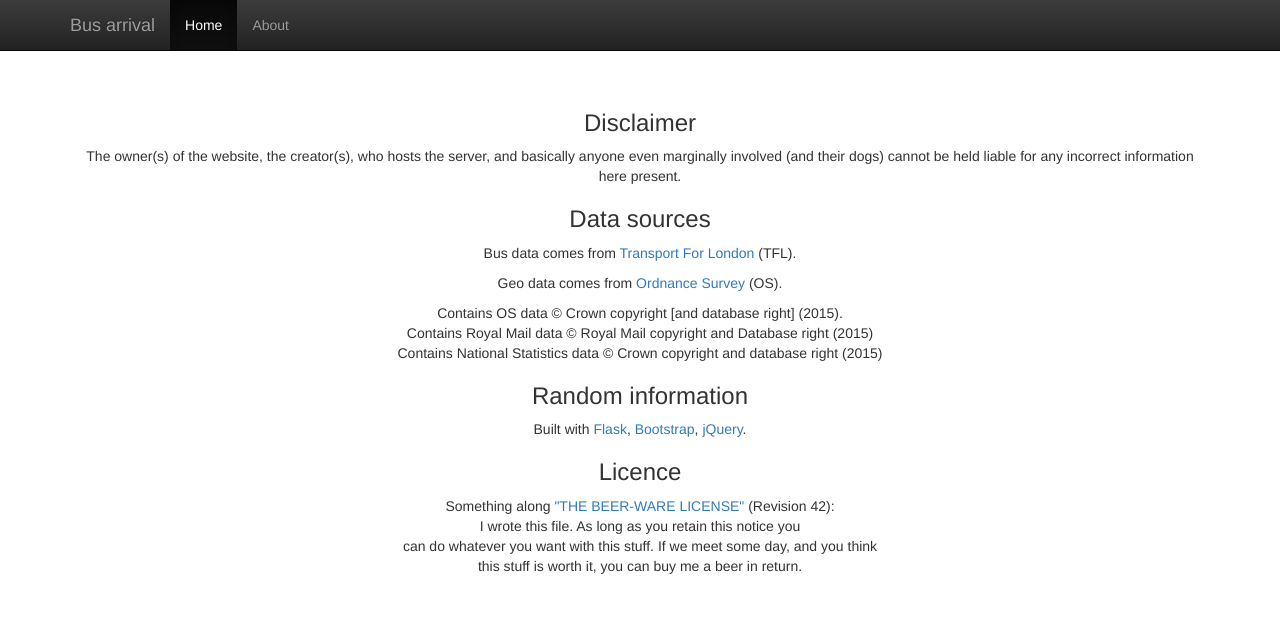
After one commit to cfax/tflbusarrival, a Flask app: template templates/about.html in a window 1280 px wide. The commit adds this page. Shown: the top 625 px of the page. Run offline with Flask 2, Linux system fonts and the light colour scheme; the template is opened without the code that fills it, so the values that code supplies are empty; some libraries are stand-ins or nearby versions.

Commit message:
Fix up common template and add about.html

```diff
--- /dev/null
+++ b/templates/about.html
@@ -0,0 +1,27 @@
+{% extends 'common.html' %}
+{% block content %}
+        <div class="main">
+            <div id="maindiv">
+                <h3>Disclaimer</h3>
+                <p> The owner(s) of the website, the creator(s), who hosts the server, and basically anyone
+                    even marginally involved (and their dogs) cannot be held liable for any incorrect information
+                    here present.</p>
+                <h3>Data sources</h3>
+                <p> Bus data comes from <a href="https://api-portal.tfl.gov.uk/">Transport For London</a> (TFL). </p>
+                <p> Geo data comes from <a href="https://www.ordnancesurvey.co.uk/business-and-government/licensing/using-creating-data-with-os-products/os-opendata.html">Ordnance Survey</a> (OS). </p>
+                    Contains OS data © Crown copyright [and database right] (2015).<br>
+                    Contains Royal Mail data © Royal Mail copyright and Database right (2015) <br>
+                    Contains National Statistics data © Crown copyright and database right (2015) </p>
+                <h3>Random information</h3>
+                <p> Built with <a href="http://flask.pocoo.org/">Flask</a>,
+                    <a href="http://getbootstrap.com/">Bootstrap</a>,
+                    <a href="http://jquery.com/">jQuery</a>. </p>
+                <h3>Licence</h3>
+                <p> Something along <a href="http://people.freebsd.org/~phk/">"THE BEER-WARE LICENSE"</a>
+                    (Revision 42): <br>
+                    I wrote this file. As long as you retain this notice you <br>
+                    can do whatever you want with this stuff. If we meet some day, and you think <br>
+                    this stuff is worth it, you can buy me a beer in return. </p>
+            </div>
+        </div>
+{% endblock %}
--- a/templates/common.html
+++ b/templates/common.html
@@ -30,15 +30,13 @@
             <span class="sr-only">Toggle navigation</span>
             <span class="icon-bar"></span>
             <span class="icon-bar"></span>
-            <span class="icon-bar"></span>
           </button>
-          <a class="navbar-brand" href="#">Project name</a>
+          <a class="navbar-brand" href="{{ url_for('home') }}">Bus arrival</a>
         </div>
         <div id="navbar" class="collapse navbar-collapse">
           <ul class="nav navbar-nav">
-            <li class="active"><a href="#">Home</a></li>
-            <li><a href="#about">About</a></li>
-            <li><a href="#contact">Contact</a></li>
+            <li class="active"><a href="{{ url_for('home') }}">Home</a></li>
+            <li><a href="{{ url_for('about') }}">About</a></li>
           </ul>
         </div><!--/.nav-collapse -->
       </div>
```
